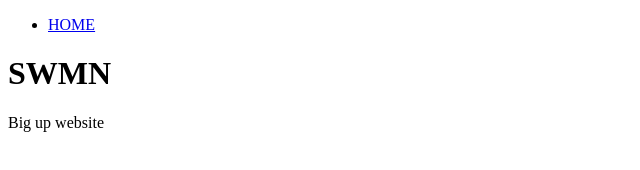
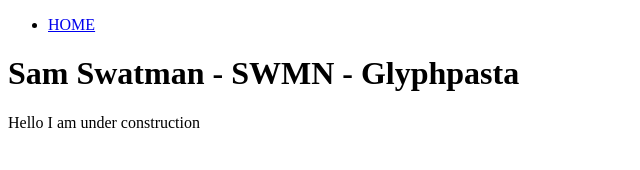
Before and after one commit to SwatmanS/swatmans.github.io, a plain HTML site: page index.html in a window 1280 px wide. Shown: the whole page, without its empty margins (0-640 px from the left). Drawn offline with Linux system fonts and the light colour scheme.

Commit message:
Update index.html

```diff
--- a/index.html
+++ b/index.html
@@ -21,8 +21,8 @@
         </header>
 
         <main>
-            <h1>SWMN</h1>
-            <p>Big up website</p>
+            <h1>Sam Swatman - SWMN - Glyphpasta</h1>
+            <p>Hello I am under construction</p>
         </main>
 
         <aside>
```
